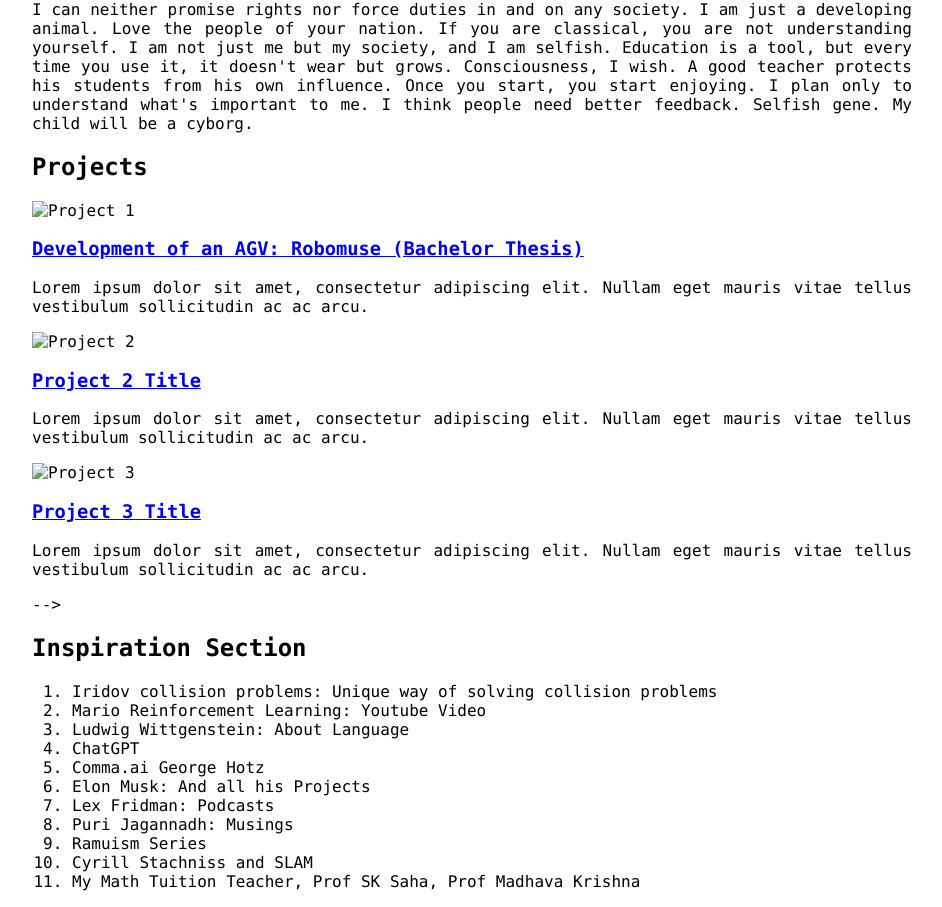
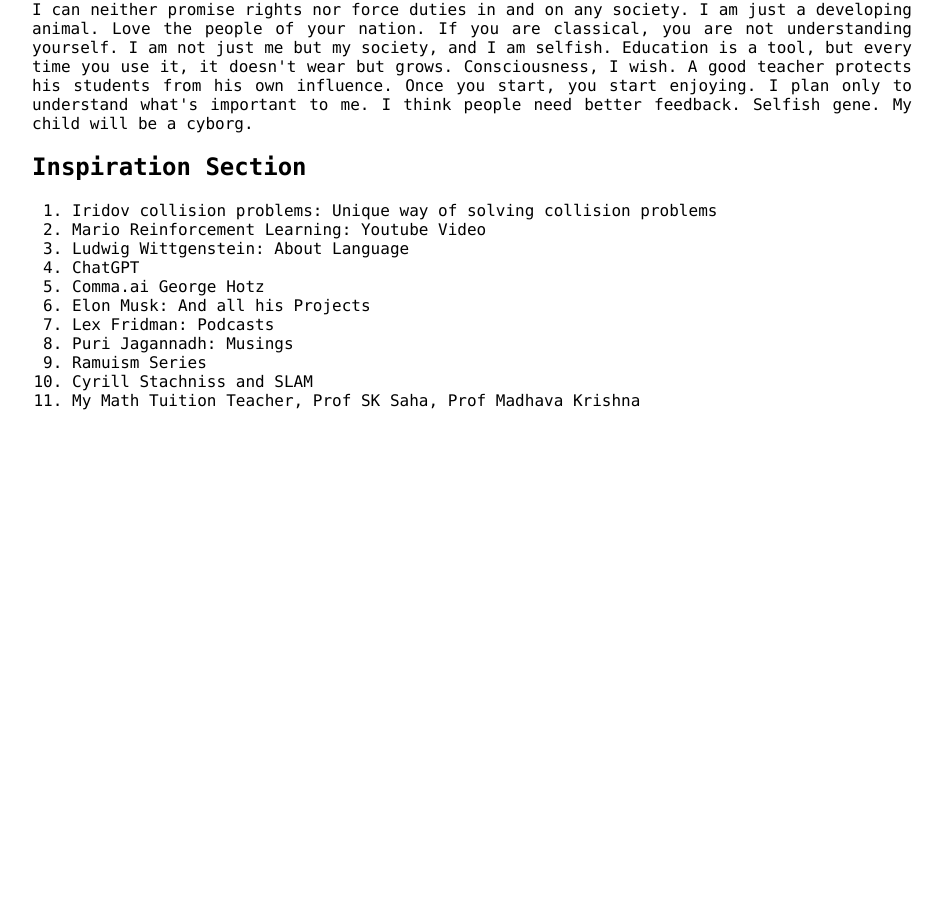
Before and after one commit to shashankyld/shashankyld.github.io, a plain HTML site: page index.html in a window 1280 px wide. Shown: the part 6179-7086 px from the top of the page, without its empty margins (168-1110 px from the left). After the commit the page ends 6605 px from the top, so only its background shows below. Drawn offline with Linux system fonts and the light colour scheme.

Commit message:
Update index.html

```diff
--- a/index.html
+++ b/index.html
@@ -377,37 +377,6 @@
 
 
 
-        <!-- PROJECTS SECTION -->
-
-        <section id="projects">
-            <h2>Projects</h2>
-
-            <div class="project">
-              <img src="Images/shashank_red.jpg" alt="Project 1">
-              <div class="project-details">
-                <h3><a href="#">Development of an AGV: Robomuse (Bachelor Thesis)</a></h3>
-                <p>Lorem ipsum dolor sit amet, consectetur adipiscing elit. Nullam eget mauris vitae tellus vestibulum sollicitudin ac ac arcu.</p>
-              </div>
-            </div>
-
-            <div class="project">
-              <img src="images/project2.jpg" alt="Project 2">
-              <div class="project-details">
-                <h3><a href="#">Project 2 Title</a></h3>
-                <p>Lorem ipsum dolor sit amet, consectetur adipiscing elit. Nullam eget mauris vitae tellus vestibulum sollicitudin ac ac arcu.</p>
-              </div>
-            </div>
-
-            <div class="project">
-              <img src="images/project3.jpg" alt="Project 3">
-              <div class="project-details">
-                <h3><a href="#">Project 3 Title</a></h3>
-                <p>Lorem ipsum dolor sit amet, consectetur adipiscing elit. Nullam eget mauris vitae tellus vestibulum sollicitudin ac ac arcu.</p>
-              </div>
-            </div>
-
-          </section>  -->
-
     <!-- INSPIRATION SECTION  -->
     <section id="inspiration">
         <h2>Inspiration Section</h2>
```
